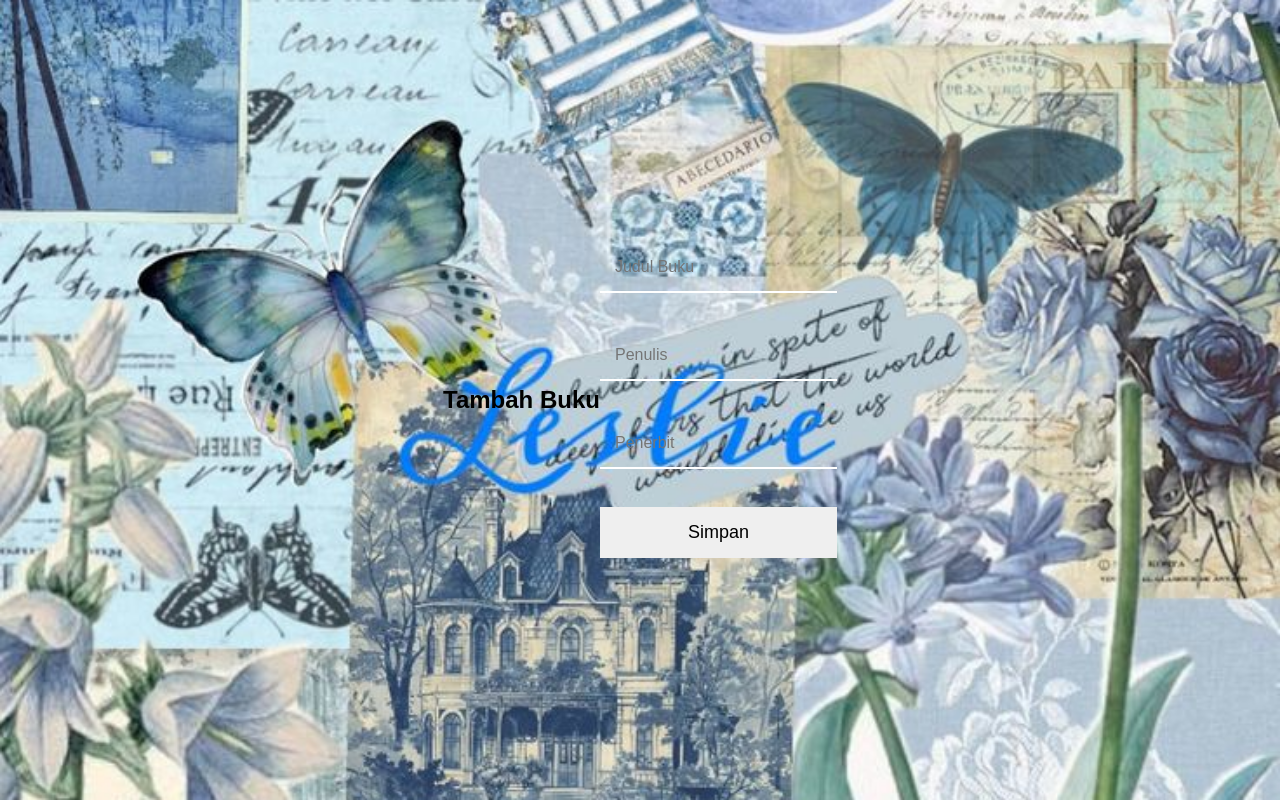
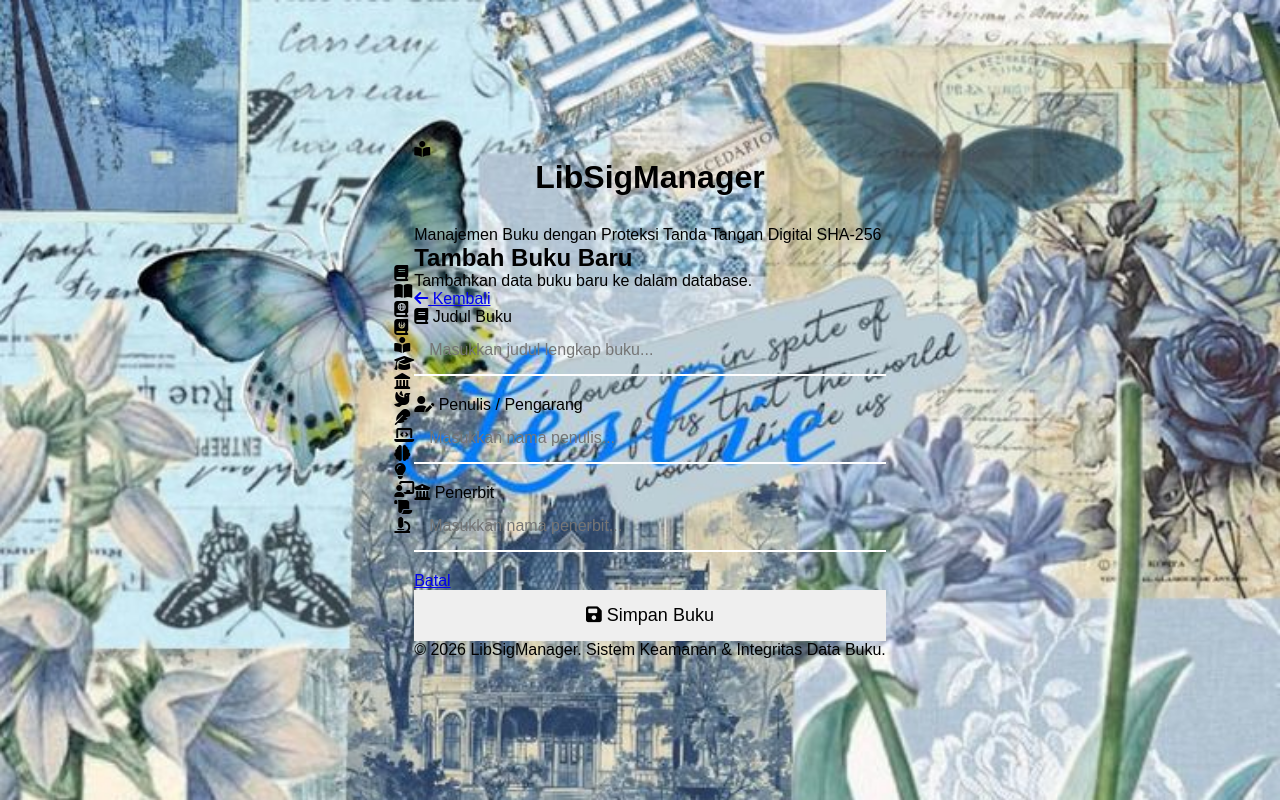
Before and after one commit to khoirunnisasyifa919-sketch/cryptovault, a Flask app: page /tambah in a window 1280 px wide. Run offline with Flask 3, Linux system fonts and the light colour scheme.

Commit message:
Update tambah.html

```diff
--- a/templates/tambah.html
+++ b/templates/tambah.html
@@ -1,30 +1,41 @@
-<!DOCTYPE html>
-<html>
-<head>
-<title>Tambah Buku</title>
-<link rel="stylesheet" href="{{ url_for('static', filename='css/style.css') }}">
-</head>
+{% extends 'base.html' %}
 
-<body>
+{% block content %}
+<div class="card form-card">
+    <div class="card-header">
+        <div class="header-left">
+            <h2>Tambah Buku Baru</h2>
+            <p class="header-desc">Tambahkan data buku baru ke dalam database.</p>
+        </div>
+        <a href="{{ url_for('index') }}" class="btn btn-outline">
+            <i class="fa-solid fa-arrow-left"></i> Kembali
+        </a>
+    </div>
 
-<h2>Tambah Buku</h2>
+    <div class="card-body">
+        <form action="{{ url_for('add_book') }}" method="POST" class="modern-form">
+            <div class="form-group">
+                <label for="judul"><i class="fa-solid fa-book"></i> Judul Buku</label>
+                <input type="text" id="judul" name="judul" required placeholder="Masukkan judul lengkap buku..." autocomplete="off">
+            </div>
 
-<form method="POST">
+            <div class="form-group">
+                <label for="penulis"><i class="fa-solid fa-user-pen"></i> Penulis / Pengarang</label>
+                <input type="text" id="penulis" name="penulis" required placeholder="Masukkan nama penulis..." autocomplete="off">
+            </div>
 
-<input type="text" name="judul" placeholder="Judul Buku" required>
-<br><br>
+            <div class="form-group">
+                <label for="penerbit"><i class="fa-solid fa-building-columns"></i> Penerbit</label>
+                <input type="text" id="penerbit" name="penerbit" required placeholder="Masukkan nama penerbit..." autocomplete="off">
+            </div>
 
-<input type="text" name="penulis" placeholder="Penulis" required>
-<br><br>
-
-<input type="text" name="penerbit" placeholder="Penerbit" required>
-<br><br>
-
-<button type="submit">
-Simpan
-</button>
-
-</form>
-
-</body>
-</html>
+            <div class="form-actions">
+                <a href="{{ url_for('index') }}" class="btn btn-outline">Batal</a>
+                <button type="submit" class="btn btn-primary">
+                    <i class="fa-solid fa-floppy-disk"></i> Simpan Buku
+                </button>
+            </div>
+        </form>
+    </div>
+</div>
+{% endblock %}
```
